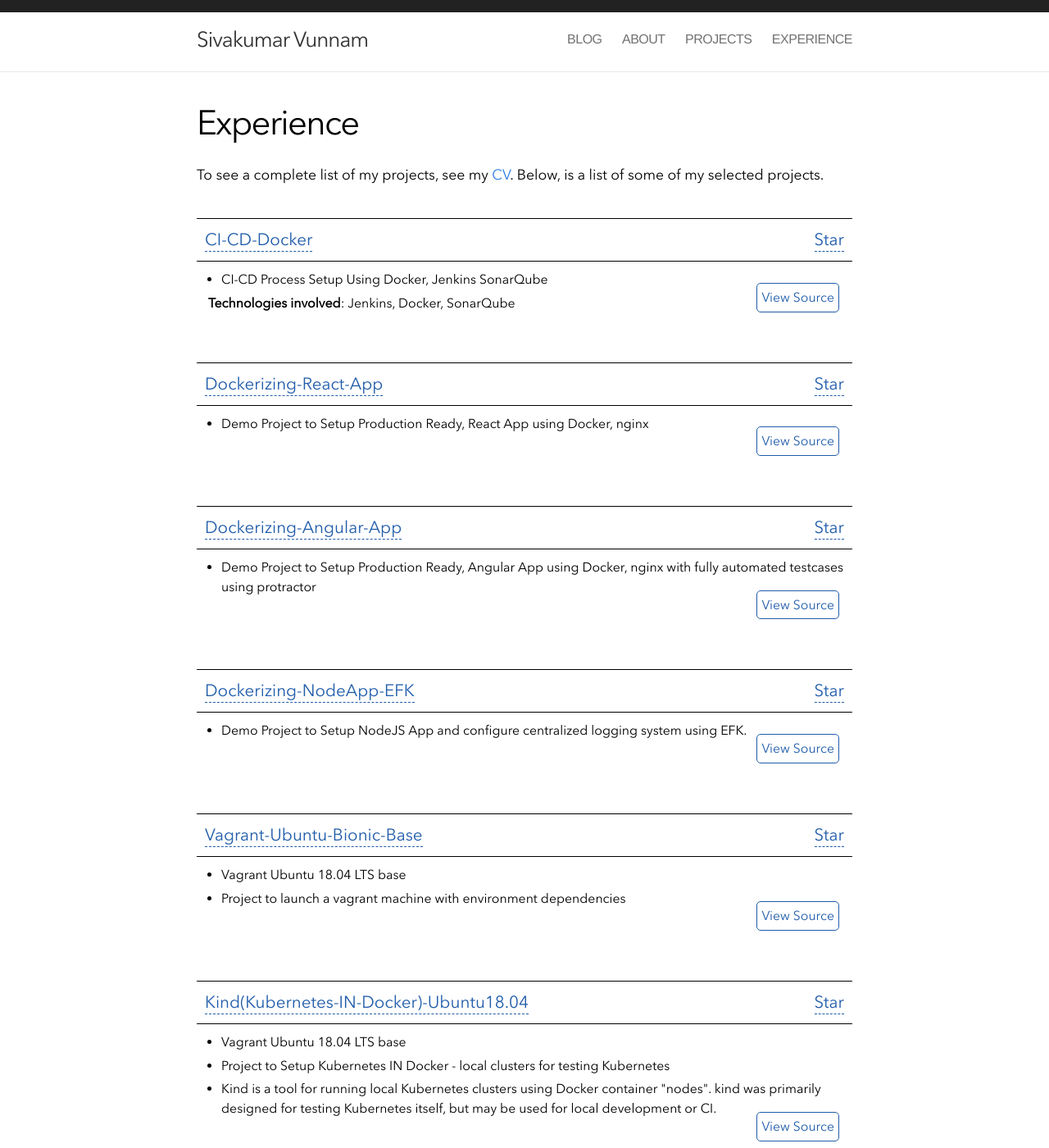
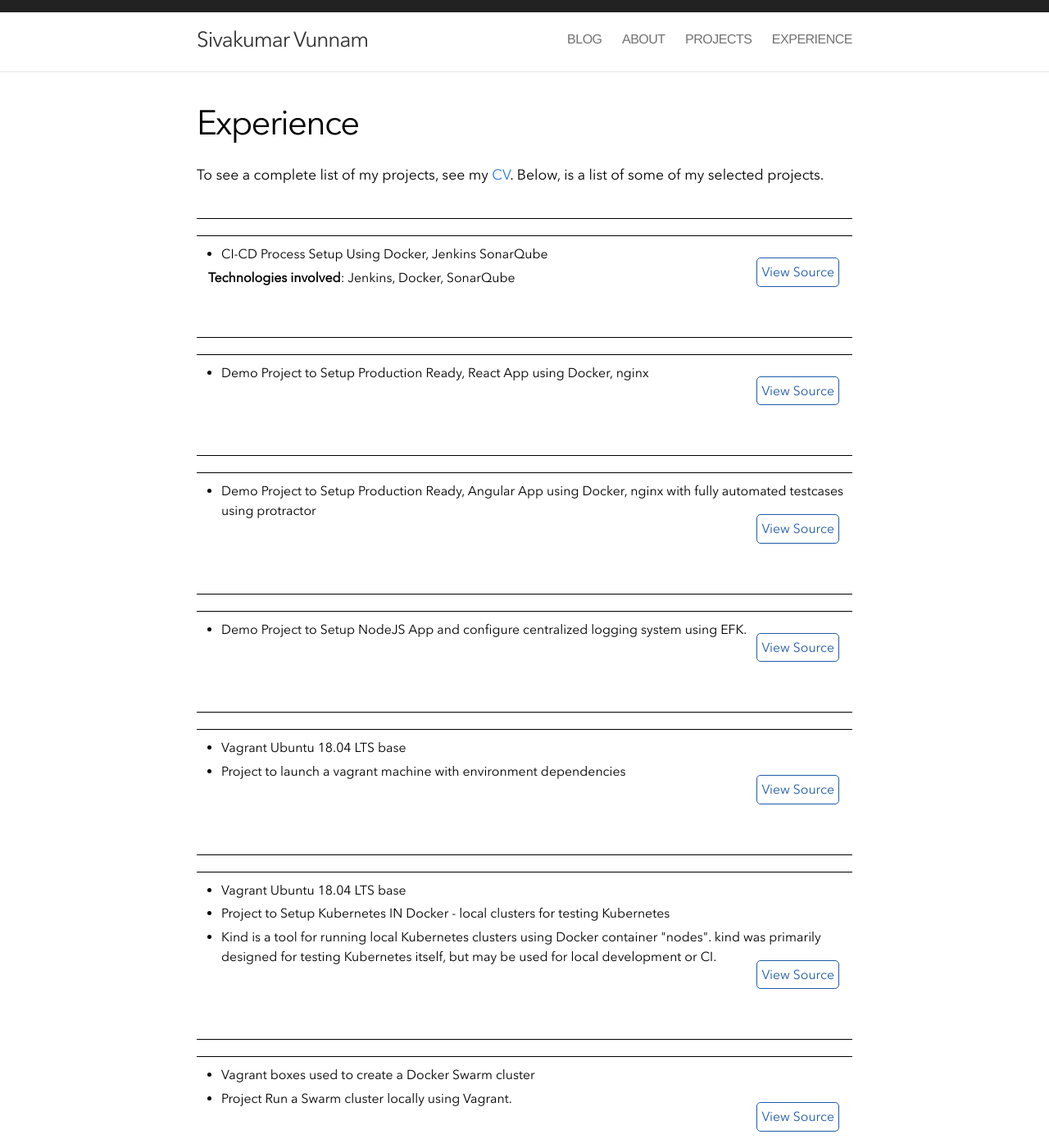
Before and after one commit to sivakumarvunnam/sivakumarvunnam.github.io, a Jekyll site: the page built from experience.html, in a window 1280 px wide and 1400 px high. Shown: the whole window at 82% size. Built offline with Jekyll 4.4.1, drawn with Linux system fonts in a browser that asks for light colours; nearby versions of some CDN libraries; some of the changed text lies outside the part shown.

Commit message:
add experience

```diff
--- a/_data/experience.yml
+++ b/_data/experience.yml
@@ -4,6 +4,7 @@
   source_url: "https://www.avetta.com/"
   description:
     - CI-CD Process Setup Using Docker, Jenkins SonarQube
+  tech: Jenkins, Docker, SonarQube
 
 - name: "Dockerizing-React-App"
   github:
--- a/experience.html
+++ b/experience.html
@@ -10,19 +10,10 @@
   To see a complete list of my projects, see my <a href="{{ site.data.params.resume_url }}">CV</a>. Below, is a list of some of my selected projects.
 
   <div class="projects">
-    {% for project in site.data.projects %}
+    {% for project in site.data.experience %}
       <div class="project">
         <div class="project-name">
-          <a href = "{{ project.url }}">{{ project.name }}</a>
-          <span class="star-button">
-            {% if project.github %}
-              {% if project.github.user %}
-                <a class="github-button" href="https://github.com/{{ project.github.user }}/{{ project.github.repo }}" data-size="large" data-show-count="true" data-icon="octicon-star" aria-label="Star {{ project.github.user }}/{{ project.github.repo }} on GitHub">Star</a>
-              {% else %}
-                <a class="github-button" href="https://github.com/sivakumarvunnam/{{ project.github.repo }}" data-size="large" data-show-count="true" data-icon="octicon-star" aria-label="Star sivakumarvunnam/{{ project.github.repo }} on GitHub">Star</a>
-              {% endif %}
-            {% endif %}
-          </span>
+          <a href = "{{ experience.url }}">{{ experience.name }}</a>
         </div>
         <ul class="project-description">
           {% for line in project.description %}
```
